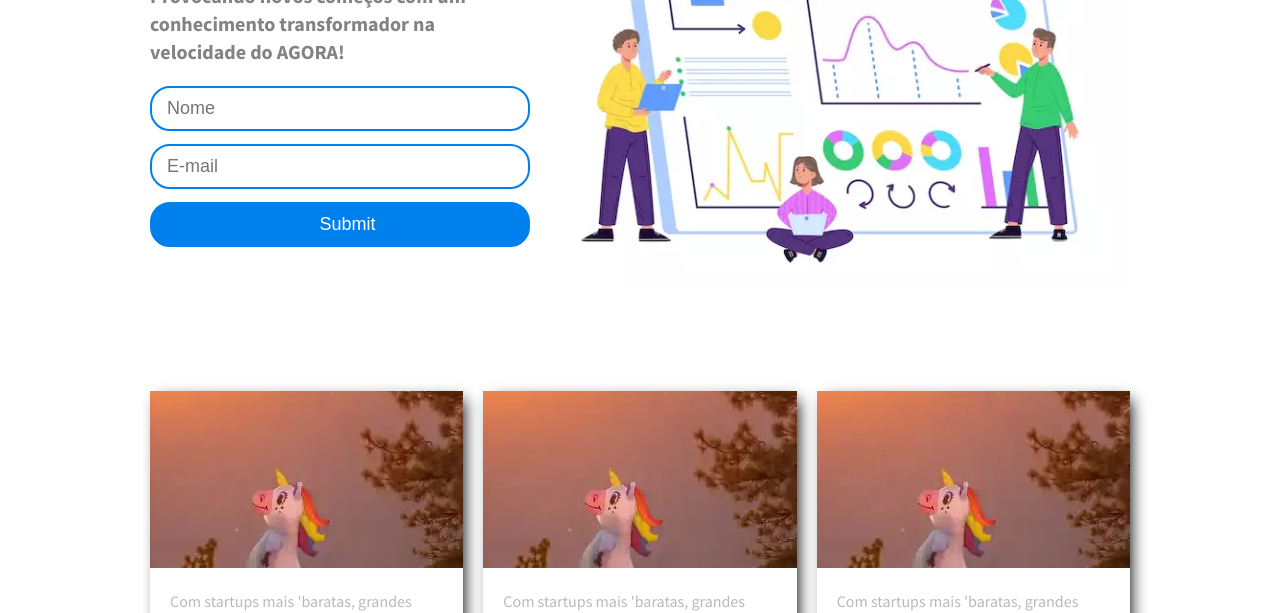
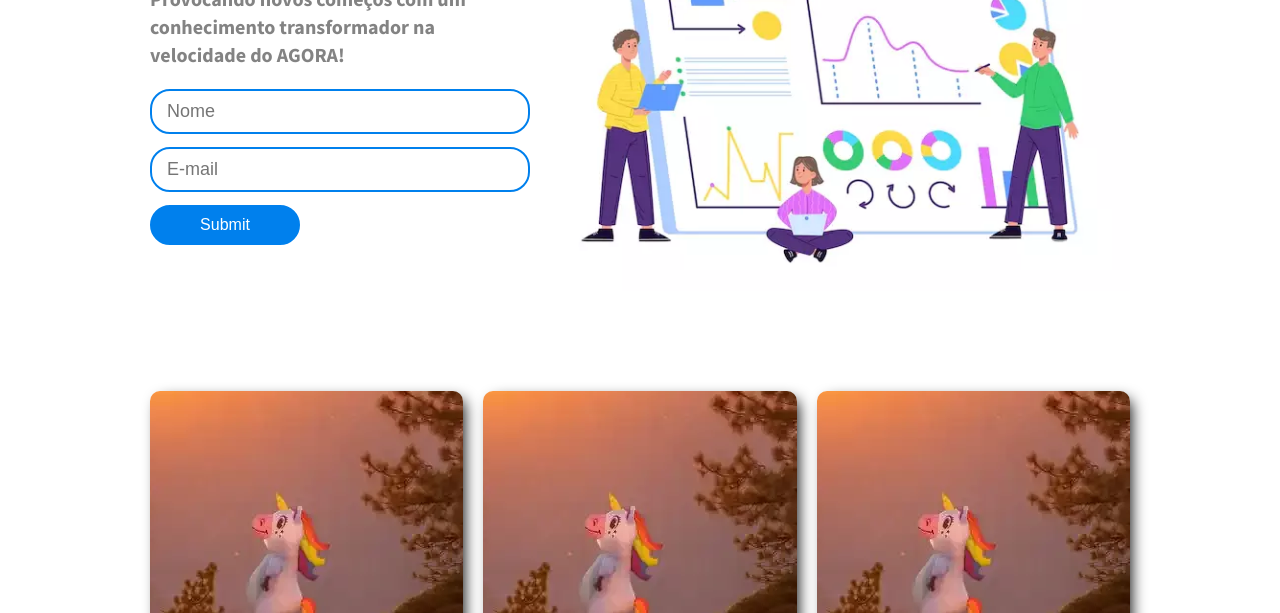
Before and after one commit to 5ouz/Aulao_V_e_VI_Startse, a plain HTML site: page index.html in a window 1280 px wide. Shown: the part 339-952 px from the top of the page. Drawn offline with Linux system fonts and the light colour scheme.

Commit message:
Soft adjustments on style.css

```diff
--- a/css/style.css
+++ b/css/style.css
@@ -9,7 +9,6 @@
 
 html,
 body {
-    height: 100vh;
     font-family: 'Source Sans Pro', Georgia;
     text-rendering: optimizeLegibility;
     -webkit-font-smoothing: antialiased;
@@ -104,11 +103,16 @@ form input {
 form [type="submit"] {
     background-color: #0080ed;
     color: #fff;
+    width: 150px;
+    padding-left: 0;
+    font-size: 16px;
+    height: 40px;
 }
 
 form [type="submit"]:hover {
     cursor: pointer;
-    opacity: 0.8;
+    background-color: rgba(0, 128, 237, 0.75);
+    transform: translateY(-2px);
 }
 
 main .container-main img {
@@ -116,6 +120,10 @@ main .container-main img {
 }
 
 /* CARDS */
+
+a {
+    text-decoration: none;
+}
 
 .cards {
     width: 90%;
@@ -139,6 +147,7 @@ main .container-main img {
     cursor: pointer;
     box-shadow: 5px 5px 15px -4px #000;
     transition: all 0.3s ease 0s;
+    border-radius: 10px;
 }
 
 .card:hover {
@@ -150,6 +159,8 @@ main .container-main img {
     padding-top: 56.25%;
     overflow: hidden;
     position: relative;
+    border-radius: 10px 10px 0 0;
+    height: 225px;
 }
 
 .image img {
```
